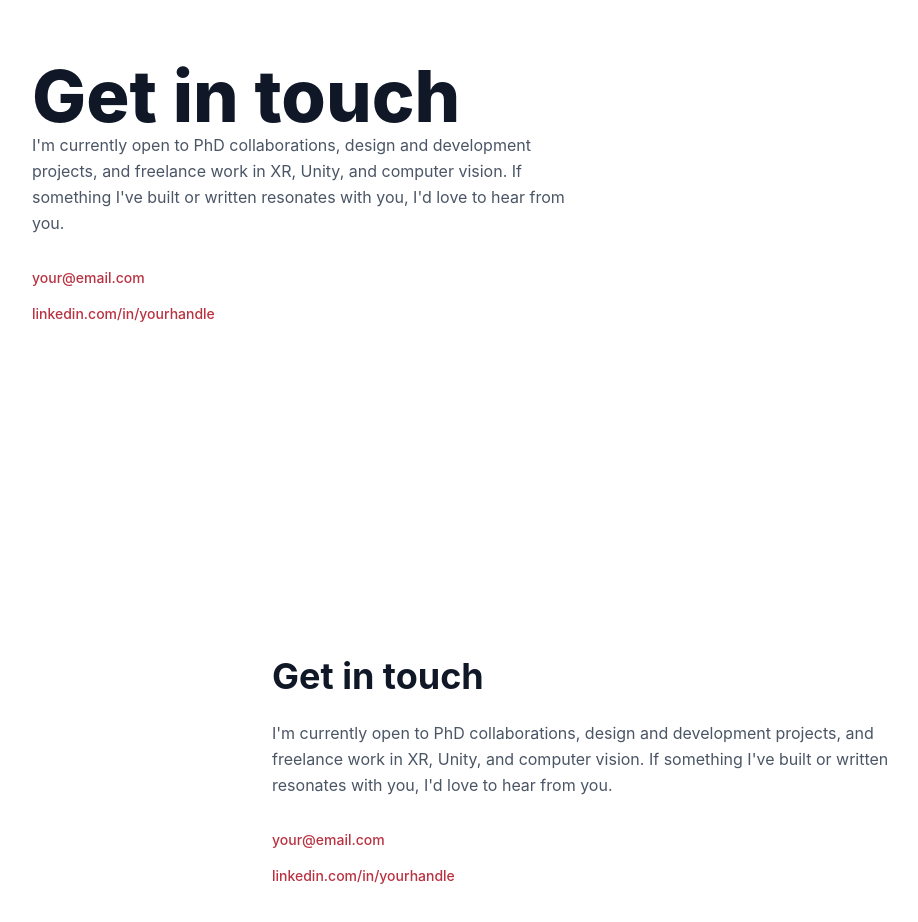
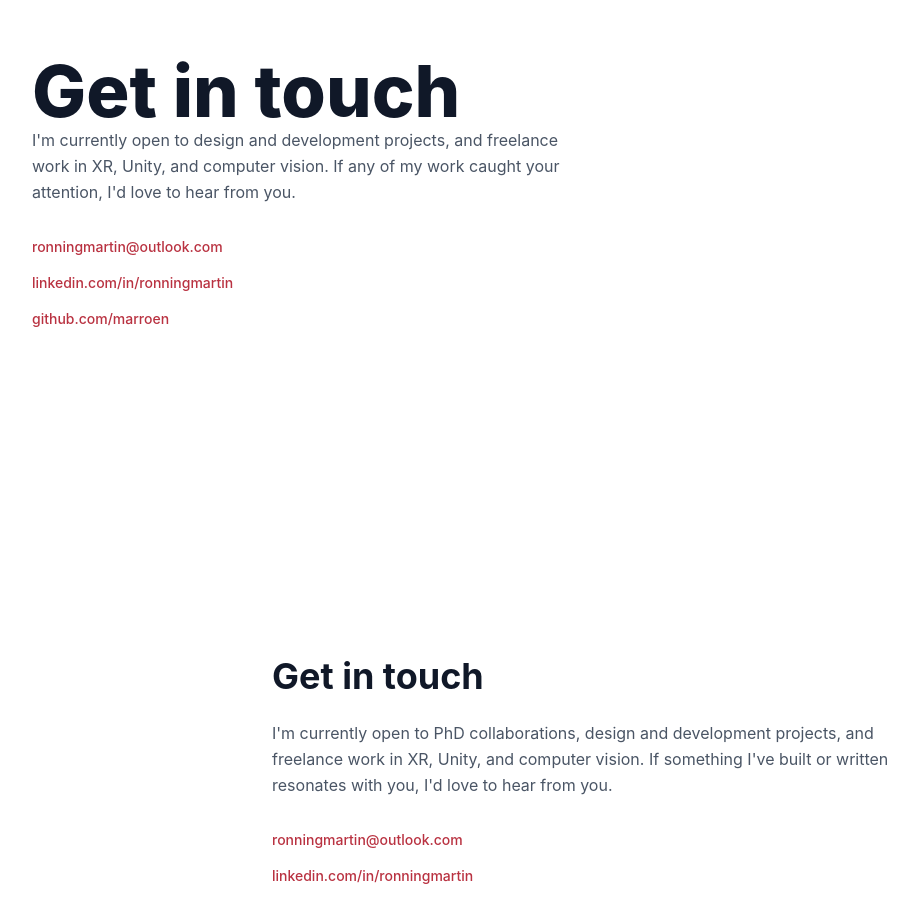
Before and after one commit to marroen/portfolio, a SvelteKit app in the folder portfolio/: page /contact in a window 1280 px wide. Shown: the part 240-1162 px from the top of the page, without its empty margins (48-966 px from the left). Built offline with nearby package versions, Linux system fonts and the light colour scheme.

Commit message:
adapt schematype of Project to include descriptions, add proper description for ImmersiveSeating

```diff
--- a/portfolio/package.json
+++ b/portfolio/package.json
@@ -38,6 +38,7 @@
 	},
 	"dependencies": {
 		"@lottiefiles/dotlottie-svelte": "^0.10.6",
+		"@portabletext/svelte": "^3.0.1",
 		"@sanity/client": "^7.23.0",
 		"@sanity/image-url": "^2.1.1",
 		"motion": "^12.42.2",
--- a/portfolio/src/lib/components/HeroSection.svelte
+++ b/portfolio/src/lib/components/HeroSection.svelte
@@ -34,7 +34,7 @@
         </span>
       </h1>
       <p class="mt-4 text-lg text-gray-600 dark:text-gray-300 max-w-lg">
-        Full-stack developer producing experiences with Svelte and Unity.
+        Producing experiences with Svelte, Unity and more.
       </p>
       <div class="mt-8 flex gap-4 justify-center md:justify-start">
         <a href="/work" class="px-6 py-3 text-white rounded-full transition" style="background:#b93241;">See my work</a>
--- a/portfolio/src/lib/components/NavBar.svelte
+++ b/portfolio/src/lib/components/NavBar.svelte
@@ -5,19 +5,15 @@
 
 <nav class="fixed top-0 w-full bg-white/80 dark:bg-gray-900/80 backdrop-blur-md z-50 shadow-sm">
   <div class="max-w-6xl mx-auto px-4 py-3 flex justify-between items-center">
-    <a href="/" class="text-xl font-bold">MR</a>
+    <a href="/" class="text-xl font-extrabold text-transparent bg-clip-text" style="background-image: linear-gradient(to left, #ffbd59, #b93241)">MR</a>
     <div class="flex items-center gap-4 text-sm font-medium">
-      <a href="/work" class="hover:text-purple-500 transition">Work</a>
-      <a href="/contact" class="hover:text-purple-500 transition">Contact</a>
-      <button
-        onclick={toggle}
-        class="p-2 rounded-full hover:bg-gray-200 dark:hover:bg-gray-700 transition"
-        aria-label="Toggle dark mode"
-      >
+      <a href="/work" class="transition hover:text-[#b93241]">Work</a>
+      <a href="/contact" class="transition hover:text-[#b93241]">Contact</a>
+      <button onclick={toggle} class="p-2 rounded-full hover:bg-gray-200 dark:hover:bg-gray-700 transition" aria-label="Toggle dark mode">
         {#if $isDark}
-          <Sun class="h-5 w-5 text-yellow-400" />
+          <Sun class="h-5 w-5 text-[#ffbd59]" />
         {:else}
-          <Moon class="h-5 w-5 text-gray-700" />
+          <Moon class="h-5 w-5 text-[#b93241]" />
         {/if}
       </button>
     </div>
--- a/portfolio/src/routes/contact/+page.svelte
+++ b/portfolio/src/routes/contact/+page.svelte
@@ -8,13 +8,13 @@
     <div in:fly={{ y: 50, duration: 800 }} class="text-center md:text-left">
       <h1 class="text-5xl md:text-7xl font-extrabold">Get in touch</h1>
       <p class="text-gray-600 dark:text-gray-400 leading-relaxed mb-8">
-        I'm currently open to PhD collaborations, design and development projects,
-        and freelance work in XR, Unity, and computer vision. If something I've built
-        or written resonates with you, I'd love to hear from you.
+        I'm currently open to design and development projects,
+        and freelance work in XR, Unity, and computer vision. If any of my work caught your attention, I'd love to hear from you.
       </p>
       <div class="flex flex-col gap-4">
-        <a href="mailto:your@email.com" class="text-sm font-medium hover:underline" style="color:#b93241">your@email.com</a>
-        <a href="https://linkedin.com/in/yourhandle" target="_blank" rel="noopener noreferrer" class="text-sm font-medium hover:underline" style="color:#b93241">linkedin.com/in/yourhandle</a>
+        <a href="mailto:ronningmartin@outlook.com" class="text-sm font-medium hover:underline" style="color:#b93241">ronningmartin@outlook.com</a>
+        <a href="https://linkedin.com/in/ronningmartin" target="_blank" rel="noopener noreferrer" class="text-sm font-medium hover:underline" style="color:#b93241">linkedin.com/in/ronningmartin</a>
+        <a href="https://github.com/marroen" target="_blank" rel="noopener noreferrer" class="text-sm font-medium hover:underline" style="color:#b93241">github.com/marroen</a>
       </div>
     </div>
   </div>
@@ -28,7 +28,7 @@
     or written resonates with you, I'd love to hear from you.
   </p>
   <div class="flex flex-col gap-4">
-    <a href="mailto:your@email.com" class="text-sm font-medium hover:underline" style="color:#b93241">your@email.com</a>
-    <a href="https://linkedin.com/in/yourhandle" target="_blank" rel="noopener noreferrer" class="text-sm font-medium hover:underline" style="color:#b93241">linkedin.com/in/yourhandle</a>
+    <a href="mailto:ronningmartin@outlook.com" class="text-sm font-medium hover:underline" style="color:#b93241">ronningmartin@outlook.com</a>
+    <a href="https://linkedin.com/in/ronningmartin" target="_blank" rel="noopener noreferrer" class="text-sm font-medium hover:underline" style="color:#b93241">linkedin.com/in/ronningmartin</a>
   </div>
 </section>
--- a/portfolio/src/routes/work/+page.svelte
+++ b/portfolio/src/routes/work/+page.svelte
@@ -3,6 +3,12 @@
   import { fly } from 'svelte/transition';
 
   let { data } = $props();
+
+  import { goto } from '$app/navigation';
+
+  function navigate(project) {
+    goto('/work/immersive-seating', { state: { deepDescription: project.deepDescription } });
+  }
 </script>
 
 <div in:fly={{ y: 50, duration: 800 }}>
@@ -16,9 +22,8 @@
 
         <div class="text-left {i % 2 === 1 ? 'lg:order-1' : ''}">
           <h2 class="text-4xl lg:text-5xl font-bold mb-6">{project.name}</h2>
-          <p class="text-lg text-zinc-400 leading-relaxed mb-8">Lorem ipsum dolor sit amet, consectetur adipiscing elit. This will eventually come from Sanity.</p>
-          <a href="/work/immersive-seating" class="inline-flex items-center gap-2 text-[#ffbd59] hover:gap-4 transition-all">View project →</a>
-        </div>
+          <p class="text-lg text-zinc-400 leading-relaxed mb-8">{project.cardDescription}</p>
+          <button onclick={() => navigate(project)} class="inline-flex items-center gap-2 text-[#ffbd59] hover:gap-4 transition-all">View project →</button>        </div>
 
       </section>
     {/each}
--- a/portfolio/src/routes/work/immersive-seating/+page.svelte
+++ b/portfolio/src/routes/work/immersive-seating/+page.svelte
@@ -1,5 +1,6 @@
 <script lang="ts">
   import { onMount, onDestroy, tick } from 'svelte';
+  import { PortableText } from '@portabletext/svelte';
 
   let iframeEl: HTMLIFrameElement;
   let embedEl: HTMLDivElement;
@@ -11,7 +12,6 @@
     const top = embedEl?.getBoundingClientRect().top + window.scrollY - 130;
     window.scrollTo({ top, behavior: 'smooth' });
   } */
-
 
   onMount(async () => {
 
@@ -64,11 +64,14 @@
     document.removeEventListener('fullscreenchange', onFullscreenChange);
     window.removeEventListener('message', onMessage);
   });
+
+  import { page } from '$app/stores';
+  const description = $page.state.deepDescription;
 </script>
 
 <section class="pt-24 pb-20 max-w-6xl mx-auto px-4">
-  <a href="/" class="text-sm mb-6 inline-block" style="color:#b93241">← Back</a>
-  <h1 class="text-4xl font-bold mb-4">Immersive Seating</h1>
+  <a href="/work" class="text-sm mb-6 inline-block" style="color:#b93241">← Back</a>
+  <h1 class="text-4xl font-bold mb-4">ImmersiveSeating</h1>
   <div
     bind:this={embedEl}
     class="relative w-full aspect-video rounded-xl overflow-hidden shadow-xl"
@@ -117,7 +120,9 @@
     </button>
   {/if}
 
-  <p class="text-gray-500 dark:text-gray-400 mt-4 text-sm">Interactive 360° concert seat selector built in Unity, embedded on web.</p>
+  <div class="prose dark:prose-invert prose-a:text-[#b93241] mt-4 text-sm text-gray-500">
+    <PortableText value={description} />
+  </div>
 </section>
 
 <style>
--- a/portfolio/static/immersive-seating/index.html
+++ b/portfolio/static/immersive-seating/index.html
@@ -10,7 +10,7 @@
     <script src="Build/web.loader.js"></script>
     <script>
       if (/iPhone|iPad|iPod|Android/i.test(navigator.userAgent)) {
-        // Mobile device style: fill the whole browser client area with the game canvas:
+        // Mobile device style: fill the whole browser client area with the WebGL canvas:
         var meta = document.createElement('meta');
         meta.name = 'viewport';
         meta.content = 'width=device-width, height=device-height, initial-scale=1.0, user-scalable=no, shrink-to-fit=yes';
```
Also changed, not shown: 2 other files (tests, documents, lock files or other folders).
